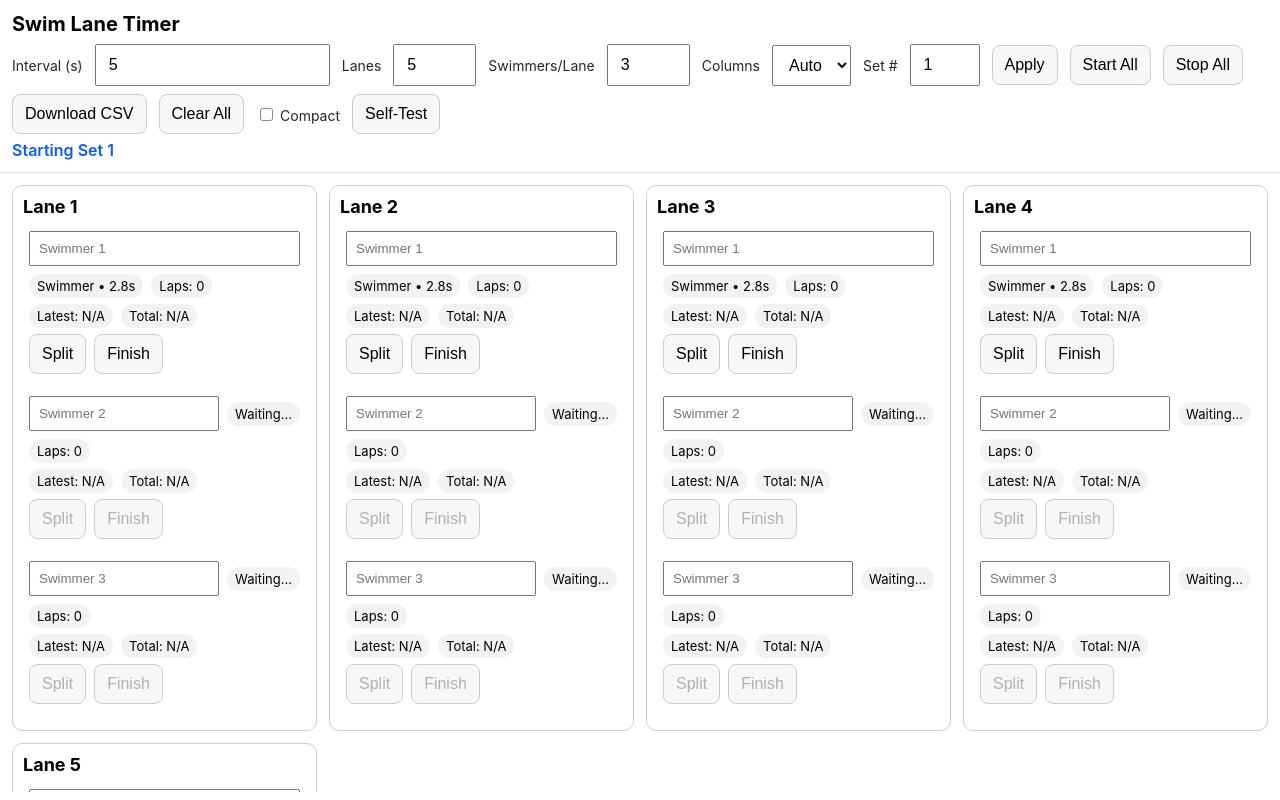
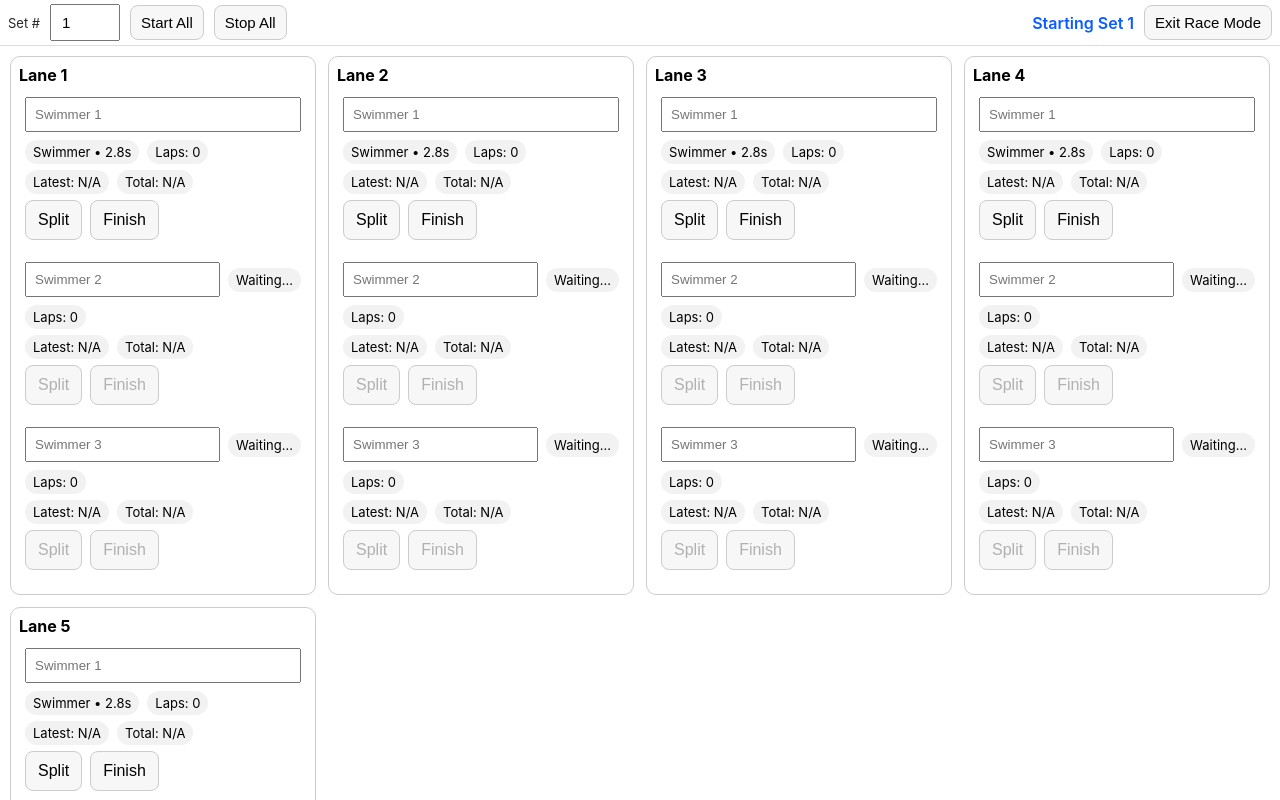
Before and after one commit to wesjmay-svg/Swim-Timer-001, a plain HTML site: page index.html in a window 1280 px wide. Both pictures are taken after a click on the button "Start All". Drawn offline with Linux system fonts and the light colour scheme.

Commit message:
Update3 index.html

```diff
--- a/index.html
+++ b/index.html
@@ -9,25 +9,36 @@
   <meta name="apple-mobile-web-app-status-bar-style" content="black-translucent">
   <title>Swim Lane Timer</title>
   <style>
-    :root { --gap: 12px; --toolbar-pad: 12px; }
+    :root { --gap: 12px; --toolbar-pad: 10px; }
     * { box-sizing: border-box; }
     body { font-family: -apple-system, BlinkMacSystemFont, Segoe UI, Roboto, sans-serif; margin: 0; }
 
     /* Sticky toolbar */
     .toolbar { position: sticky; top: 0; z-index: 10; background: #fff; padding: var(--toolbar-pad); border-bottom: 1px solid #ddd; }
-    .toolbar h1 { margin: 0 0 8px 0; font-size: 20px; } .set-banner{margin-top:6px;font-weight:600;color:#0b5cff;} .set-banner.flash{background:#e8f0ff;border-radius:6px;padding:4px 8px;display:inline-block;}
-    .controls { display: flex; flex-wrap: wrap; gap: 8px 12px; align-items: center; }
-    .controls label { font-size: 14px; opacity: .85; }
-    .controls input, .controls select, .controls button { font-size: 16px; padding: 10px 12px; }
+    .toolbar h1 { margin: 0 0 6px 0; font-size: 18px; }
+    .controls { display: flex; flex-wrap: wrap; gap: 6px 10px; align-items: center; }
+    .controls label { font-size: 13px; opacity: .85; }
+    .controls input, .controls select, .controls button { font-size: 15px; padding: 8px 10px; }
     .controls button { border: 1px solid #ccc; background:#f7f7f7; border-radius: 8px; }
 
+    /* Race mode minimises toolbar */
+    body.race-mode .toolbar { padding: 4px 8px; }
+    body.race-mode .toolbar h1 { display:none; }
+    body.race-mode .hide-in-race { display: none !important; }
+    #exitRaceBtn { display: none; }
+    body.race-mode #exitRaceBtn { display: inline-block; }
+
+    /* Set banner inside toolbar */
+    .set-banner{margin-left:auto;font-weight:600;color:#0b5cff;}
+    .set-banner.flash{background:#e8f0ff;border-radius:6px;padding:2px 6px;display:inline-block;}
+
     /* Lanes grid fills remaining height; scrolls internally so you don't lose the toolbar */
-    #lanesWrap { height: calc(100vh - var(--toolbar-h, 220px)); overflow: auto; padding: 12px; }
+    #lanesWrap { height: calc(100vh - var(--toolbar-h, 200px)); overflow: auto; padding: 10px; }
     #lanes { display: grid; grid-template-columns: repeat(auto-fit, minmax(300px, 1fr)); gap: var(--gap); }
 
     /* Lane card */
-    .lane { border: 1px solid #ccc; border-radius: 10px; padding: 10px; background: #fff; }
-    .lane h2 { margin: 0 0 8px 0; font-size: 18px; }
+    .lane { border: 1px solid #ccc; border-radius: 10px; padding: 8px; background: #fff; }
+    .lane h2 { margin: 0 0 6px 0; font-size: 16px; }
     .swimmer { display: grid; grid-template-columns: 1fr; gap: 6px; padding: 6px; border-radius: 8px; }
     .row { display:flex; flex-wrap: wrap; align-items:center; gap:8px; }
     .row input[type="text"] { flex: 1 1 160px; min-width: 120px; padding:8px; }
@@ -37,9 +48,9 @@
 
     /* Compact mode fits more on screen */
     .compact .controls input, .compact .controls select, .compact .controls button { padding:6px 8px; font-size:14px; }
-    .compact #lanesWrap { height: calc(100vh - var(--toolbar-h, 180px)); }
+    .compact #lanesWrap { height: calc(100vh - var(--toolbar-h, 170px)); }
     .compact .lane { padding:8px; }
-    .compact .lane h2 { font-size:16px; }
+    .compact .lane h2 { font-size:15px; }
     .compact .btn { padding:8px 10px; font-size:14px; }
     .compact .row input[type="text"] { padding:6px; }
     .notice { color:#b00; font-weight:600; }
@@ -49,17 +60,18 @@
   <div class="toolbar" id="toolbar">
     <h1>Swim Lane Timer</h1>
     <div class="controls">
-      <label for="interval">Interval (s)</label>
-      <input type="number" id="interval" value="5" min="1">
+      <!-- Setup controls (hidden in race mode) -->
+      <label for="interval" class="hide-in-race">Int (s)</label>
+      <input class="hide-in-race" type="number" id="interval" value="5" min="1">
 
-      <label for="numLanes">Lanes</label>
-      <input type="number" id="numLanes" value="5" min="1" max="12">
+      <label for="numLanes" class="hide-in-race">Lanes</label>
+      <input class="hide-in-race" type="number" id="numLanes" value="5" min="1" max="12">
 
-      <label for="swimmersPerLane">Swimmers/Lane</label>
-      <input type="number" id="swimmersPerLane" value="3" min="1" max="10">
+      <label for="swimmersPerLane" class="hide-in-race">Sw/Lane</label>
+      <input class="hide-in-race" type="number" id="swimmersPerLane" value="3" min="1" max="10">
 
-      <label for="columns">Columns</label>
-      <select id="columns">
+      <label for="columns" class="hide-in-race">Cols</label>
+      <select id="columns" class="hide-in-race">
         <option value="auto" selected>Auto</option>
         <option value="1">1</option>
         <option value="2">2</option>
@@ -70,16 +82,17 @@
       <label for="setNumber">Set #</label>
       <input type="number" id="setNumber" value="1" min="1" style="width:70px">
 
-      <button class="btn" onclick="resetLanes()">Apply</button>
+      <button class="btn hide-in-race" onclick="resetLanes()">Apply</button>
       <button class="btn" onclick="startAllTimers()">Start All</button>
       <button class="btn" onclick="stopAllTimers()">Stop All</button>
-      <button class="btn" onclick="downloadResults()">Download CSV</button>
-      <button class="btn" onclick="clearAll()">Clear All</button>
+      <button class="btn hide-in-race" onclick="downloadResults()">Download CSV</button>
+      <button class="btn hide-in-race" onclick="clearAll()">Clear All</button>
 
-      <label><input type="checkbox" id="compactToggle"> Compact</label>
-      <button class="btn" id="selfTestBtn" onclick="runSelfTest()">Self‑Test</button>
+      <label class="hide-in-race"><input type="checkbox" id="compactToggle"> Compact</label>
+      <button id="selfTestBtn" class="btn hide-in-race" onclick="runSelfTest()">Self‑Test</button>
+      <span id="setBanner" class="set-banner" aria-live="polite"></span>
+      <button id="exitRaceBtn" class="btn" onclick="exitRaceMode()">Exit Race Mode</button>
     </div>
-    <div id="setBanner" class="set-banner" aria-live="polite"></div>
   </div>
 
   <div id="lanesWrap"><div id="lanes"></div></div>
@@ -114,6 +127,15 @@
       }
     }
 
+    function enterRaceMode() {
+      document.body.classList.add('race-mode');
+      measureToolbar();
+    }
+    function exitRaceMode() {
+      document.body.classList.remove('race-mode');
+      measureToolbar();
+    }
+
     function resetLanes() {
       const lanesContainer = document.getElementById('lanes');
       lanesContainer.innerHTML = '';
@@ -136,7 +158,7 @@
             <div class="row">
               <input type="text" id="name-${lane}-${i}" placeholder="Swimmer ${i + 1}" />
               <span id="status-${lane}-${i}" class="pill">Waiting…</span>
-              <span id="laps-${lane}-${i}" class="pill">Laps: 0</span>
+              <span id="laps-${lane}-${i}` + `" class="pill">Laps: 0</span>
             </div>
             <div class="row">
               <span id="latest-${lane}-${i}" class="pill">Latest: N/A</span>
@@ -195,9 +217,11 @@
       if (banner) {
         banner.textContent = `Starting Set ${setNumber}`;
         banner.classList.add('flash');
-        setTimeout(()=>banner.classList.remove('flash'),600);
-        measureToolbar();
+        setTimeout(()=>banner.classList.remove('flash'),800);
       }
+
+      // Enter minimal race mode automatically
+      enterRaceMode();
 
       const interval = parseInt(document.getElementById('interval').value) * 1000;
       const numLanes = parseInt(document.getElementById('numLanes').value);
@@ -223,6 +247,7 @@
           }, i * interval);
         }
       }
+      measureToolbar();
     }
 
     function stopAllTimers() { swimmerTimers.flat().forEach(t => t && clearInterval(t.intervalId)); }
@@ -263,6 +288,7 @@
       measureToolbar();
     });
 
+    // Start in setup view, measure once built
     document.addEventListener('DOMContentLoaded', () => { resetLanes(); measureToolbar(); });
   </script>
 </body>
```
